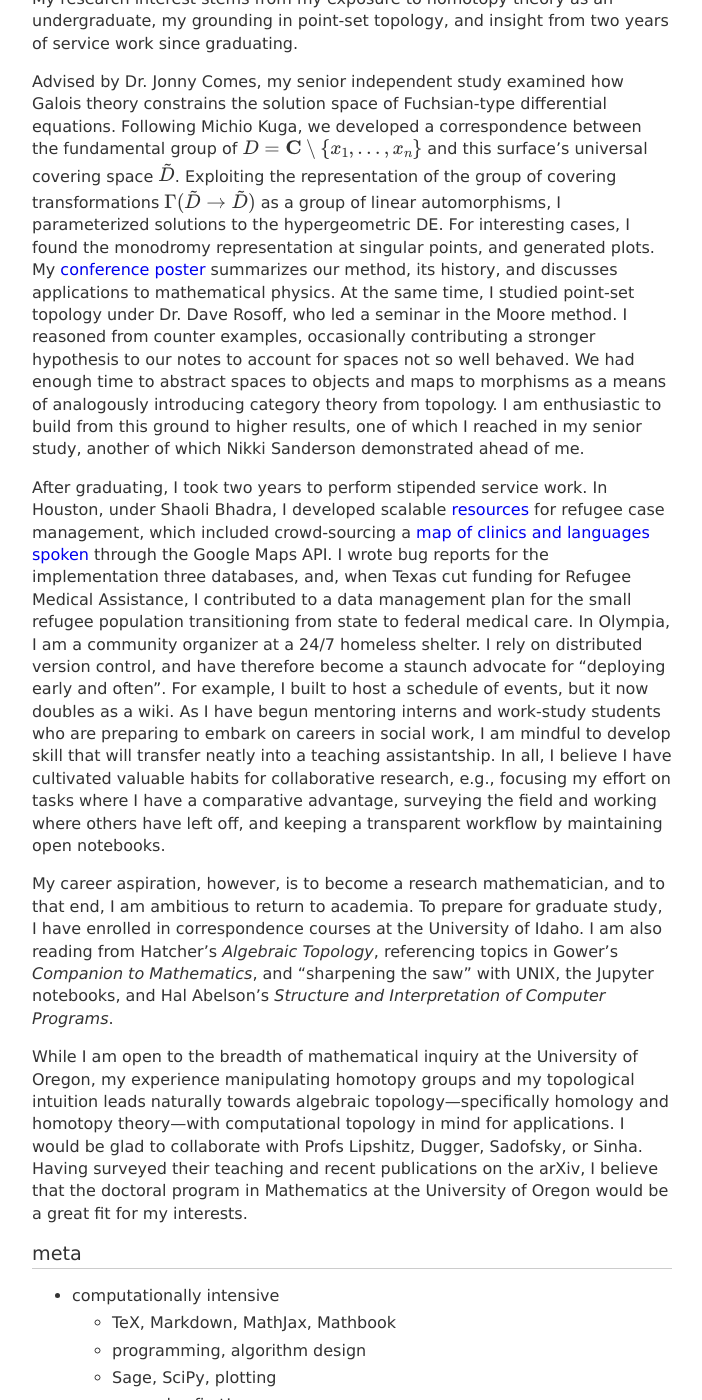
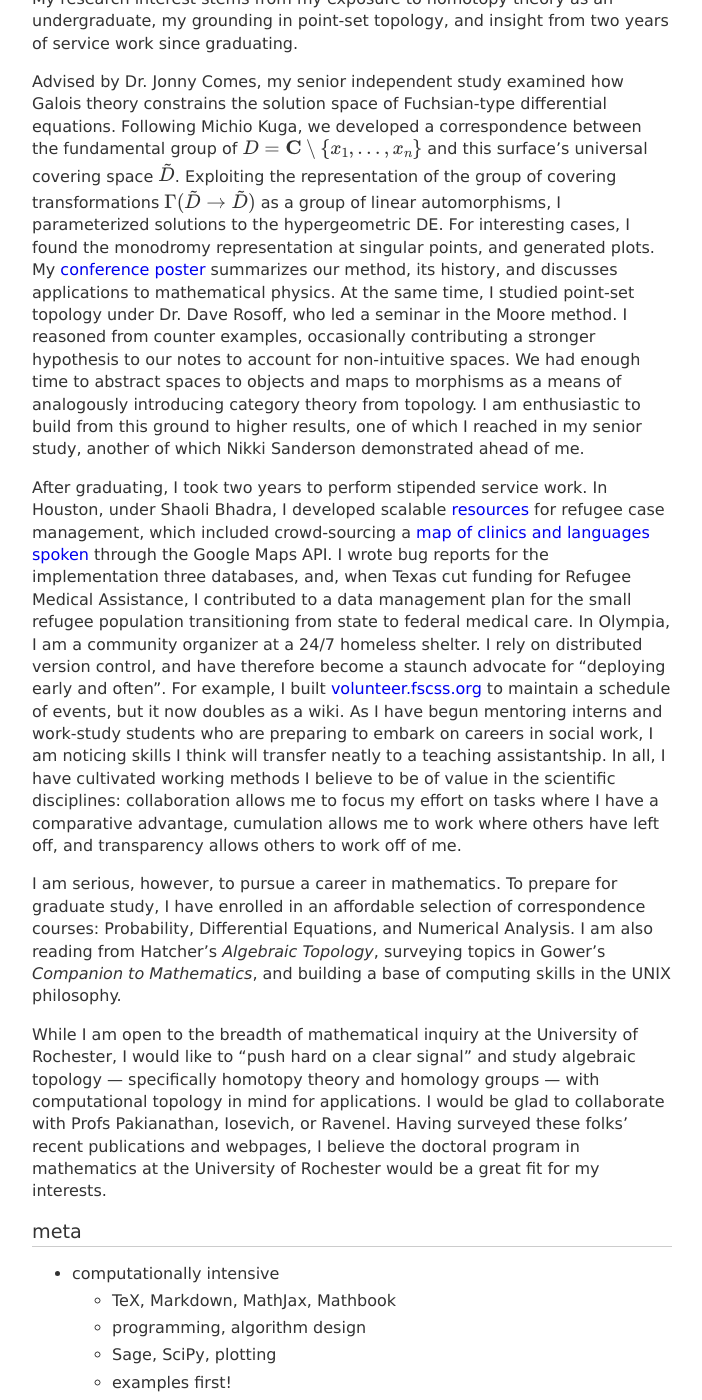
Before and after one commit to coltongrainger/blog, a Jekyll site: the page built from _posts/2017-11-28-personal-statement.md, in a window 1280 px wide and 1400 px high, scrolled down 517 px. Shown: the whole window, without its empty margins (288-990 px from the left). Built offline with Jekyll 4.4.1, drawn with Linux system fonts in a browser that asks for light colours; our own code applies the rules of GitHub Pages for plain Markdown files; formulas are drawn with MathJax 3.

Commit message:
Remove UO research interest. Add URoc for personal statement.

```diff
--- a/_posts/2017-11-28-personal-statement.md
+++ b/_posts/2017-11-28-personal-statement.md
@@ -44,8 +44,8 @@ summarizes our method, its history, and discusses applications to
 mathematical physics. At the same time, I studied point-set topology
 under Dr. Dave Rosoff, who led a seminar in the Moore method. I reasoned
 from counter examples, occasionally contributing a stronger hypothesis
-to our notes to account for spaces not so well behaved. We had enough
-time to abstract spaces to objects and maps to morphisms as a means of
+to our notes to account for non-intuitive spaces. We had enough time to
+abstract spaces to objects and maps to morphisms as a means of
 analogously introducing category theory from topology. I am enthusiastic
 to build from this ground to higher results, one of which I reached in
 my senior study, another of which Nikki Sanderson demonstrated ahead of
@@ -63,33 +63,32 @@ Assistance, I contributed to a data management plan for the small
 refugee population transitioning from state to federal medical care. In
 Olympia, I am a community organizer at a 24/7 homeless shelter. I rely
 on distributed version control, and have therefore become a staunch
-advocate for “deploying early and often”. For example, I built to host a
-schedule of events, but it now doubles as a wiki. As I have begun
-mentoring interns and work-study students who are preparing to embark on
-careers in social work, I am mindful to develop skill that will transfer
-neatly into a teaching assistantship. In all, I believe I have
-cultivated valuable habits for collaborative research, e.g., focusing my
-effort on tasks where I have a comparative advantage, surveying the
-field and working where others have left off, and keeping a transparent
-workflow by maintaining open notebooks.
+advocate for “deploying early and often”. For example, I built
+[volunteer.fscss.org](http://volunteer.fscss.org) to
+maintain a schedule of events, but it now doubles as a wiki. As I have
+begun mentoring interns and work-study students who are preparing to
+embark on careers in social work, I am noticing skills I think will
+transfer neatly to a teaching assistantship. In all, I have cultivated
+working methods I believe to be of value in the scientific disciplines:
+collaboration allows me to focus my effort on tasks where I have a
+comparative advantage, cumulation allows me to work where others have
+left off, and transparency allows others to work off of me.
 
-My career aspiration, however, is to become a research mathematician,
-and to that end, I am ambitious to return to academia. To prepare for
-graduate study, I have enrolled in correspondence courses at the
-University of Idaho. I am also reading from Hatcher’s *Algebraic
-Topology*, referencing topics in Gower’s *Companion to Mathematics*, and
-“sharpening the saw” with UNIX, the Jupyter notebooks, and Hal Abelson’s
-*Structure and Interpretation of Computer Programs*.
+I am serious, however, to pursue a career in mathematics. To prepare for
+graduate study, I have enrolled in an affordable selection of
+correspondence courses: Probability, Differential Equations, and
+Numerical Analysis. I am also reading from Hatcher’s *Algebraic
+Topology*, surveying topics in Gower’s *Companion to Mathematics*, and
+building a base of computing skills in the UNIX philosophy.
 
 While I am open to the breadth of mathematical inquiry at the University
-of Oregon, my experience manipulating homotopy groups and my topological
-intuition leads naturally towards algebraic topology—specifically
-homology and homotopy theory—with computational topology in mind for
-applications. I would be glad to collaborate with Profs Lipshitz,
-Dugger, Sadofsky, or Sinha. Having surveyed their teaching and recent
-publications on the arXiv, I believe that the doctoral program in
-Mathematics at the University of Oregon would be a great fit for my
-interests.
+of Rochester, I would like to “push hard on a clear signal” and study
+algebraic topology — specifically homotopy theory and homology groups — with
+computational topology in mind for applications. I would be glad to
+collaborate with Profs Pakianathan, Iosevich, or Ravenel. Having
+surveyed these folks’ recent publications and webpages, I believe the
+doctoral program in mathematics at the University of Rochester would be
+a great fit for my interests.
 
 ## meta
 
```
